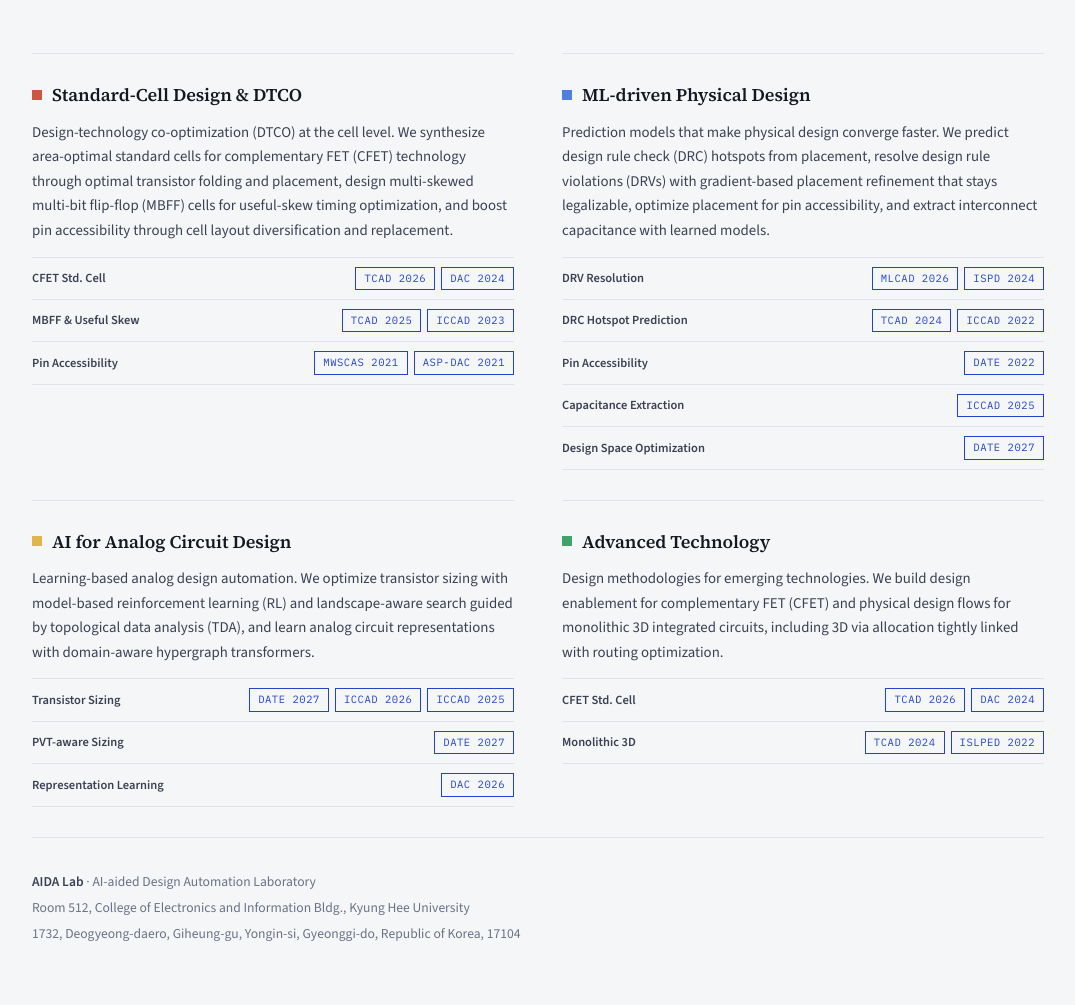
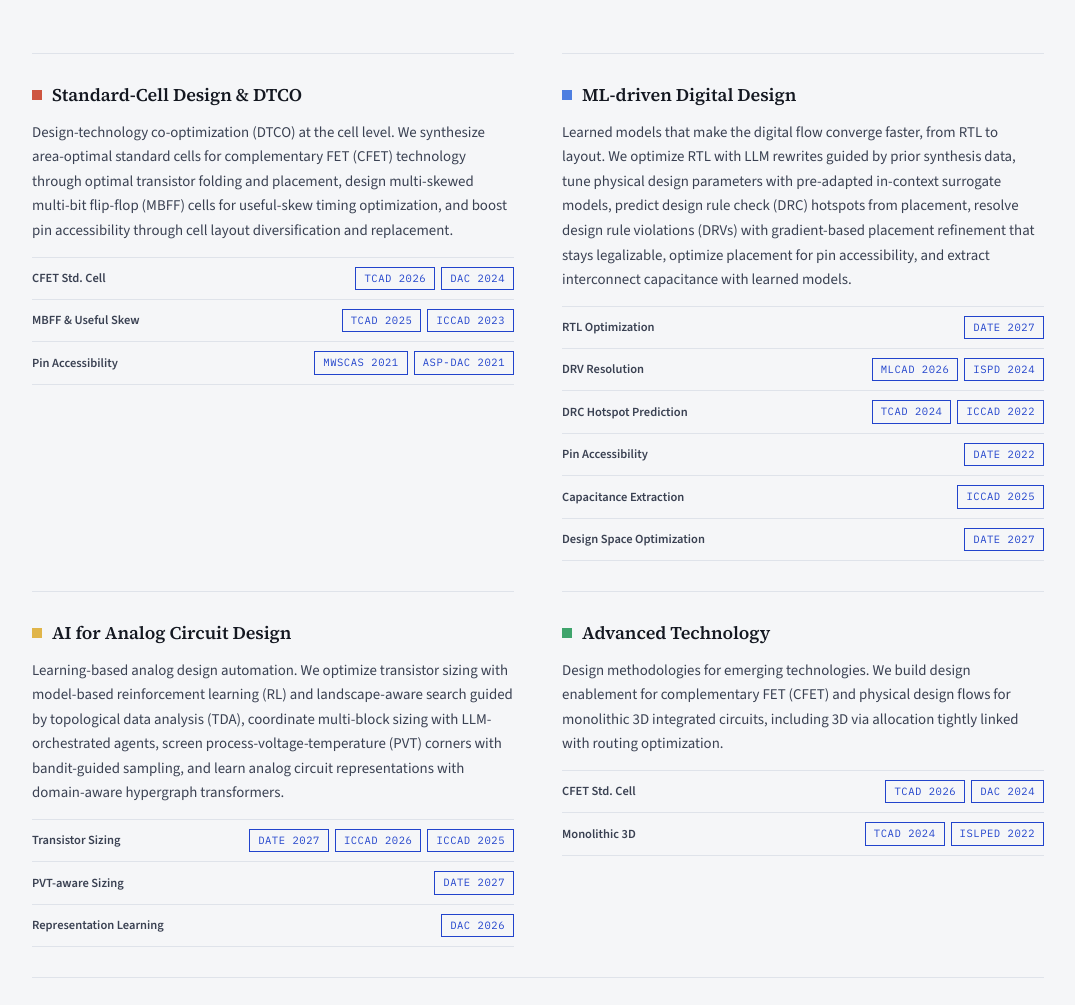
Before and after one commit to khu-eda/khu-eda.github.io, a plain HTML site: page research.html in a window 1280 px wide. Shown: the part 382-1387 px from the top of the page, without its empty margins (102-1177 px from the left). Before the commit the page ends 1331 px from the top, so only its background shows below. Drawn offline with nearby package versions, Linux system fonts and the light colour scheme.

Commit message:
Update site: research areas for DATE 2027 work

```diff
--- a/research.html
+++ b/research.html
@@ -81,13 +81,19 @@
       </div>
     </div>
     <div class="area">
-      <h3><i style="background:var(--m1)"></i>ML-driven Physical Design</h3>
+      <h3><i style="background:var(--m1)"></i>ML-driven Digital Design</h3>
       <img class="area-img" src="assets/images/research/physical-design.jpg" alt="" onerror="this.remove()">
-      <p>Prediction models that make physical design converge faster. We predict design rule
-         check (DRC) hotspots from placement, resolve design rule violations (DRVs) with
+      <p>Learned models that make the digital flow converge faster, from RTL to layout. We
+         optimize RTL with LLM rewrites guided by prior synthesis data, tune physical design
+         parameters with pre-adapted in-context surrogate models, predict design rule check
+         (DRC) hotspots from placement, resolve design rule violations (DRVs) with
          gradient-based placement refinement that stays legalizable, optimize placement for
          pin accessibility, and extract interconnect capacitance with learned models.</p>
       <div class="topics">
+        <div class="topic">
+          <p class="tname">RTL Optimization</p>
+          <p class="tpubs"><a href="publications.html#pub-pg-rtl">DATE 2027</a></p>
+        </div>
         <div class="topic">
           <p class="tname">DRV Resolution</p>
           <p class="tpubs"><a href="publications.html#pub-pgd">MLCAD 2026</a> <a href="publications.html#pub-drv-ispd24">ISPD 2024</a></p>
@@ -115,8 +121,9 @@
       <img class="area-img" src="assets/images/research/analog.jpg" alt="" onerror="this.remove()">
       <p>Learning-based analog design automation. We optimize transistor sizing with
          model-based reinforcement learning (RL) and landscape-aware search guided by
-         topological data analysis (TDA), and learn analog circuit representations with
-         domain-aware hypergraph transformers.</p>
+         topological data analysis (TDA), coordinate multi-block sizing with LLM-orchestrated
+         agents, screen process-voltage-temperature (PVT) corners with bandit-guided sampling,
+         and learn analog circuit representations with domain-aware hypergraph transformers.</p>
       <div class="topics">
         <div class="topic">
           <p class="tname">Transistor Sizing</p>
```
Also changed, not shown: index.html (+2 -2 lines).
